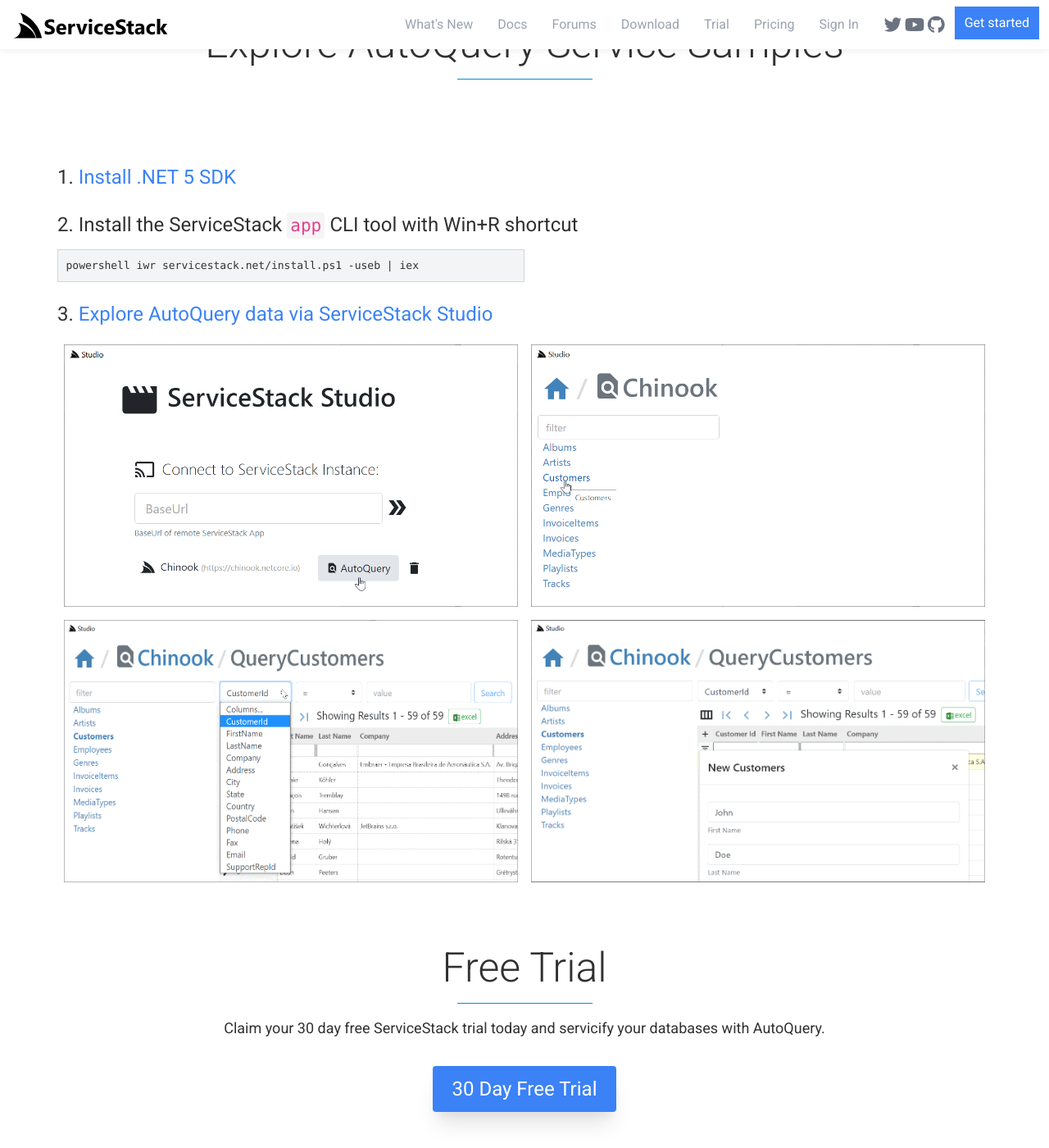
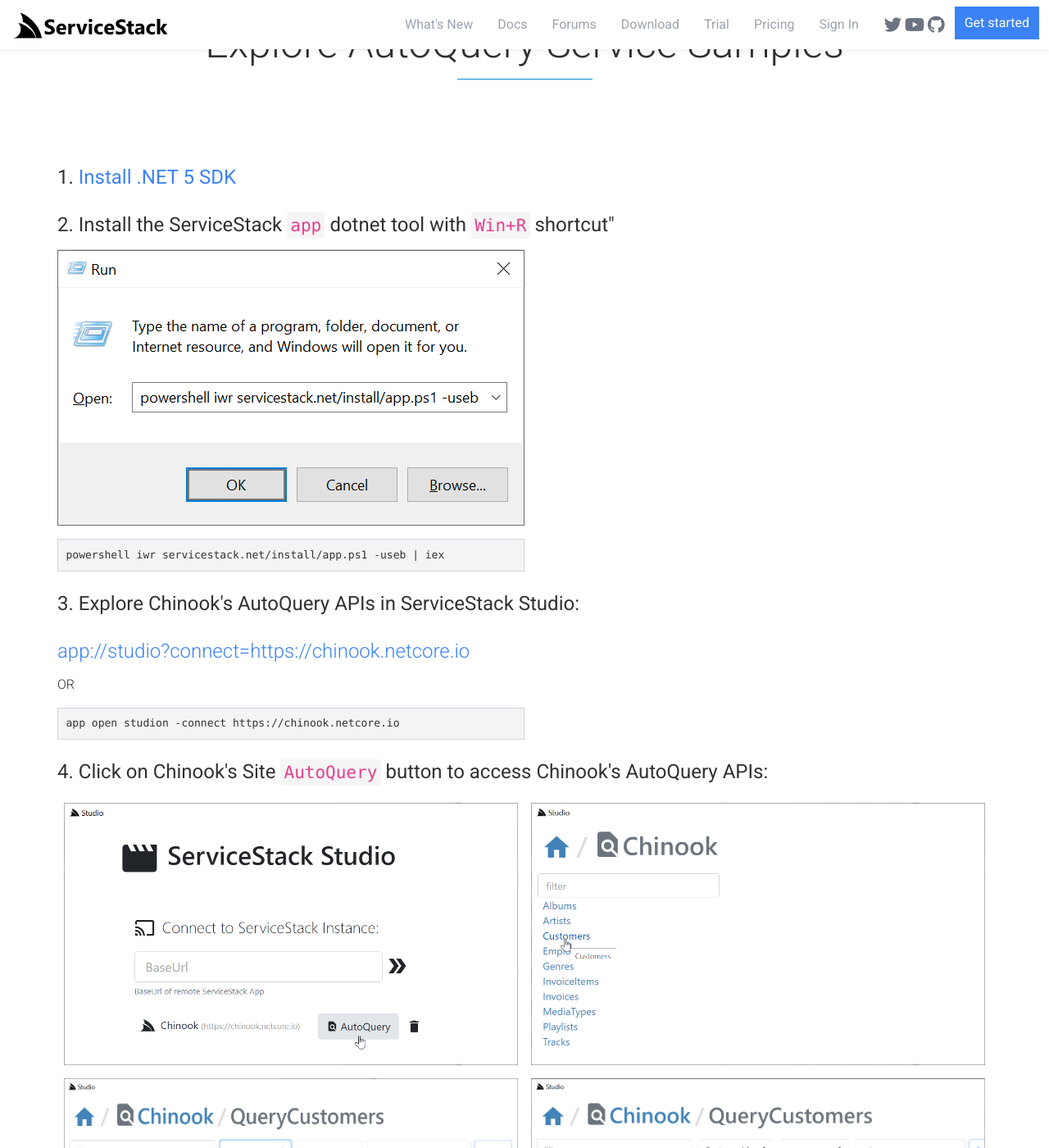
Before and after one commit to mythz/site, a Jekyll site: the page built from _pages/autoquery.html, in a window 1280 px wide and 1400 px high, scrolled down 8084 px. Shown: the whole window at 82% size. Built offline with Jekyll 4.4.1, drawn with Linux system fonts in a browser that asks for light colours; some of the changed text lies outside the part shown.

Commit message:
Update AutoQuery install + trial docs

```diff
--- a/_pages/autoquery.html
+++ b/_pages/autoquery.html
@@ -302,13 +302,19 @@
 
         <div class="flex flex-wrap">
             <div class="w-full">
-                <h3 class="font-medium">1. <a href="https://dotnet.microsoft.com/download">Install .NET 5 SDK</a>
-                </h3>
-                <h3 class="font-medium">2. Install the ServiceStack <code>app</code> CLI tool with Win+R shortcut</h3>
-                <pre class="sm:w-1/2 w-full">
-powershell iwr servicestack.net/install.ps1 -useb | iex
-</pre>
-                <h3 class="font-medium">3. <a href="app://studio?connect=https://chinook.netcore.io">Explore AutoQuery data via ServiceStack Studio</a></h3>
+                <h3 class="font-medium">1. <a href="https://dotnet.microsoft.com/download">Install .NET 5 SDK</a></h3>
+                <h3 class="font-medium">2. Install the ServiceStack <code>app</code> dotnet tool with <code>Win+R</code> shortcut"</h3>
+                <p class="">
+                    <img src="/images/pages/install-app.png" alt="Install app screenshot">
+                    <pre class="sm:w-1/2 w-full mt-4">powershell iwr servicestack.net/install/app.ps1 -useb | iex</pre>
+                </p>
+                <h3 class="font-medium">3. Explore Chinook's AutoQuery APIs in ServiceStack Studio:</h3>
+                <p class="">
+                    <h3><a href="app://studio?connect=https://chinook.netcore.io">app://studio?connect=https://chinook.netcore.io</a></h3>
+                    <div>OR</div>
+                    <pre class="sm:w-1/2 w-full mt-4">app open studion -connect https://chinook.netcore.io</pre>
+                </p>
+                <h3 class="font-medium">4. Click on Chinook's Site <code>AutoQuery</code> button to access Chinook's AutoQuery APIs:</h3>
             </div>
         </div>
 
@@ -325,7 +331,9 @@
                 <div class="colored-line"></div>
 
                 <p class="mt-4 text-lg font-medium">
-                    Claim your 30 day free ServiceStack trial today and servicify your databases with AutoQuery.
+                    You can also try AutoQuery for your own databases in larger Systems exceeding its
+                    <a href="{{site.content_url}}/download#free-quotas">Free Quotas</a>
+                    with an unrestricted 30 Day Free Trial.
                 </p>
                 <div class="buttons mb-8 mt-8">
                     <a href="{{site.account_url}}/trial"
```
Also changed, not shown: images/pages/install-app.png (added), images/pages/install-gist.png (added), 6 other files.
